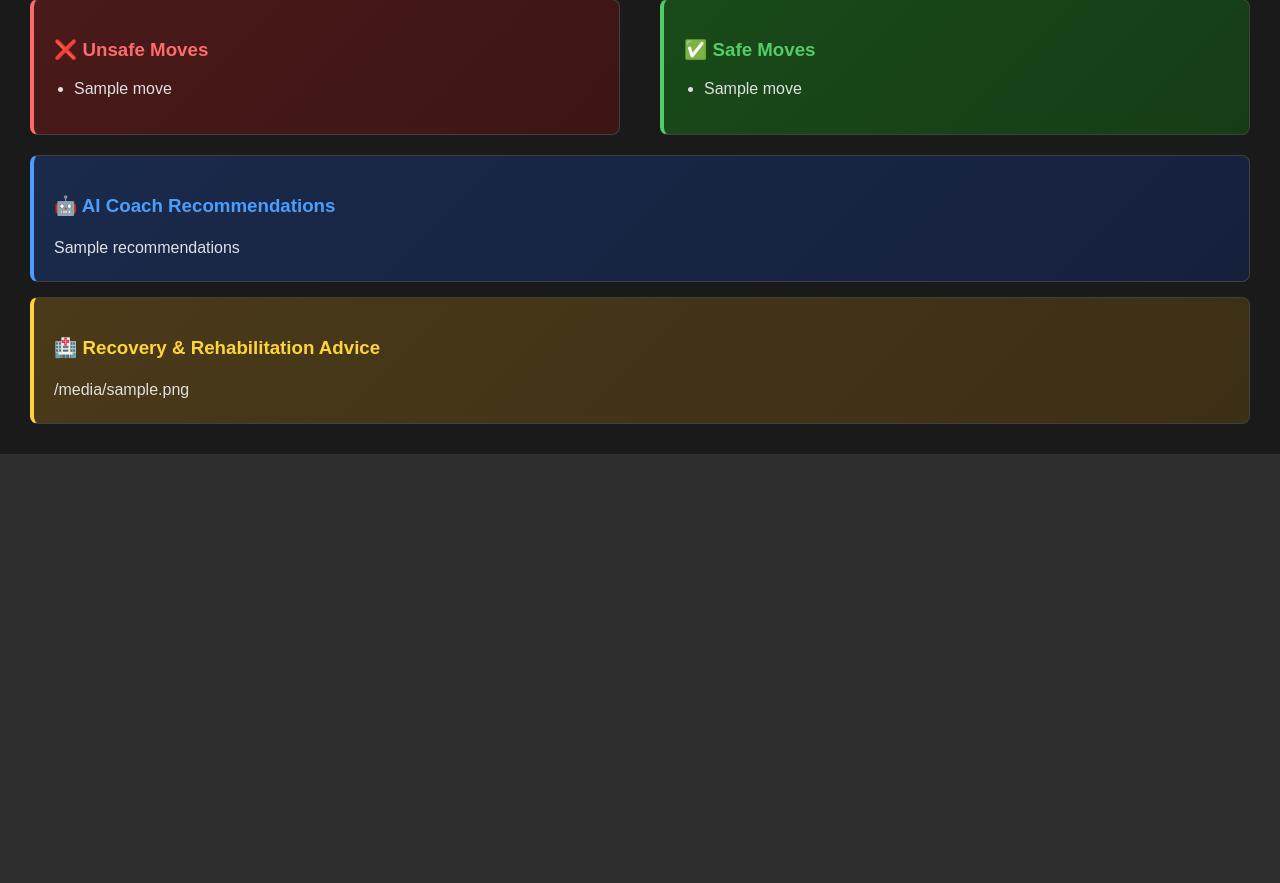
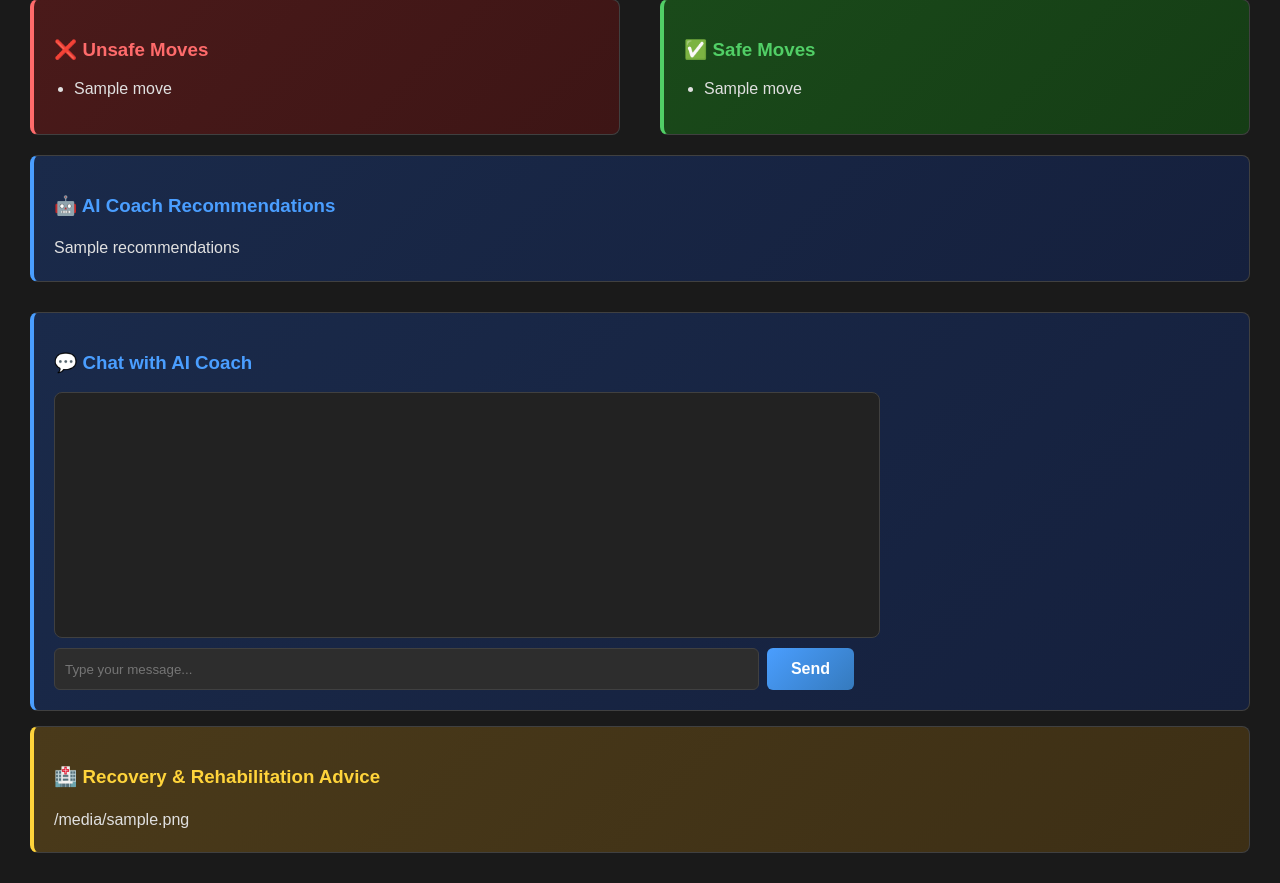
Before and after one commit to MatthewFeroz/injury-aware-bjj, a Flask app: template templates/index.html in a window 1280 px wide. Shown: the part 672-1555 px from the top of the page. Before the commit the page ends 1126 px from the top, so only its background shows below. Run offline with Flask 3, Linux system fonts and the light colour scheme; the template is opened without the code that fills it: most values are stand-ins (such as "Sample title", 1, 10 or a date in 2020).

Commit message:
Added chat interface

```diff
--- a/app.py
+++ b/app.py
@@ -77,6 +77,49 @@ def home():
         recovery_advice=recovery_advice
     )
 
+@app.route("/api/chat", methods=["POST"])
+def api_chat():
+    data = request.get_json(silent=True) or {}
+    user_message = data.get("message", "").strip()
+    session_id = data.get("session_id", "default")
+
+    if not user_message:
+        return jsonify({"error": "message is required"}), 400
+
+    # Minimal in-memory chat history per session
+    if not hasattr(app, "_chat_histories"):
+        app._chat_histories = {}
+    history = app._chat_histories.get(session_id, [])
+
+    # System prompt to guide tone and role
+    if not history:
+        history.append({
+            "role": "system",
+            "content": (
+                "You are an empathetic BJJ coach and licensed PT. Be concise, practical, and safe. "
+                "If user mentions injuries, emphasize modifications and red flags."
+            ),
+        })
+
+    # Append user message
+    history.append({"role": "user", "content": user_message})
+
+    # Trim history to last ~10 turns to keep payload small
+    trimmed = history[-21:]
+
+    # Call AI
+    ai_text = ai_advisor.chat_completion(trimmed, max_tokens=200, temperature=0.3)
+
+    # Append assistant reply and persist
+    history.append({"role": "assistant", "content": ai_text})
+    app._chat_histories[session_id] = history[-50:]
+
+    return jsonify({
+        "session_id": session_id,
+        "reply": ai_text,
+        "history_len": len(app._chat_histories[session_id])
+    })
+
 if __name__ == "__main__":
     port = int(os.getenv("PORT", "5000"))
     host = os.getenv("HOST", "0.0.0.0")
--- a/templates/index.html
+++ b/templates/index.html
@@ -154,6 +154,56 @@
   </div>
   {% endif %}
 
+  <div class="ai-section" style="margin-top: 30px;">
+    <h3>💬 Chat with AI Coach</h3>
+    <div id="chat" style="max-width: 800px; padding: 12px; background:#222; border-radius:8px; border:1px solid #404040; margin-bottom:10px; height:220px; overflow:auto"></div>
+    <div style="display:flex; gap:8px; max-width:800px;">
+      <input id="chat-input" type="text" placeholder="Type your message..." style="flex:1; padding:10px; border-radius:6px; border:1px solid #404040; background:#2d2d2d; color:#e0e0e0" />
+      <button id="chat-send">Send</button>
+    </div>
+  </div>
+
+  <script>
+    (function(){
+      const chat = document.getElementById('chat');
+      const input = document.getElementById('chat-input');
+      const send = document.getElementById('chat-send');
+      const sessionId = Math.random().toString(36).slice(2);
+
+      function append(role, text) {
+        const el = document.createElement('div');
+        el.style.margin = '6px 0';
+        el.innerHTML = `<b>${role}:</b> ${text.replace(/</g,'&lt;')}`;
+        chat.appendChild(el);
+        chat.scrollTop = chat.scrollHeight;
+      }
+
+      async function postMessage() {
+        const msg = input.value.trim();
+        if (!msg) return;
+        append('You', msg);
+        input.value = '';
+        try {
+          const res = await fetch('/api/chat', {
+            method: 'POST',
+            headers: { 'Content-Type': 'application/json' },
+            body: JSON.stringify({ session_id: sessionId, message: msg })
+          });
+          if (!res.ok) throw new Error('Request failed');
+          const data = await res.json();
+          append('Coach', data.reply || '(no reply)');
+        } catch (e) {
+          append('System', 'Error: ' + e.message);
+        }
+      }
+
+      send.addEventListener('click', postMessage);
+      input.addEventListener('keydown', function(e){
+        if (e.key === 'Enter') postMessage();
+      });
+    })();
+  </script>
+
   <!-- Recovery Advice Section -->
   {% if recovery_advice %}
   <div class="recovery-section">
```
Also changed, not shown: ai_service.py (+62 -0 lines).
